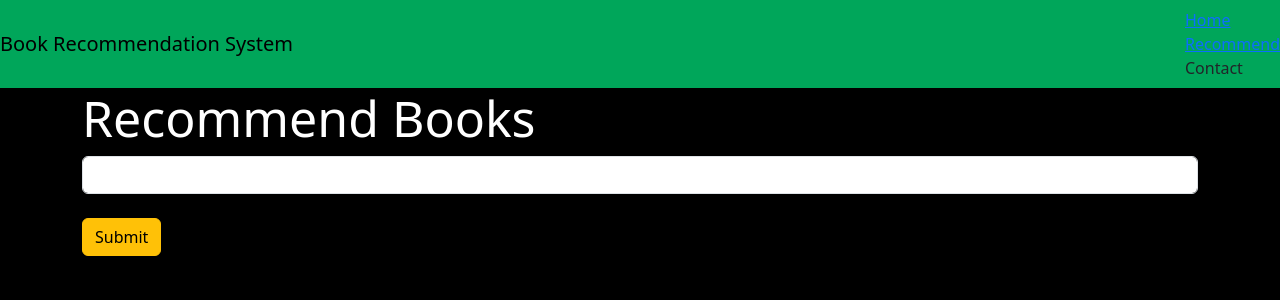
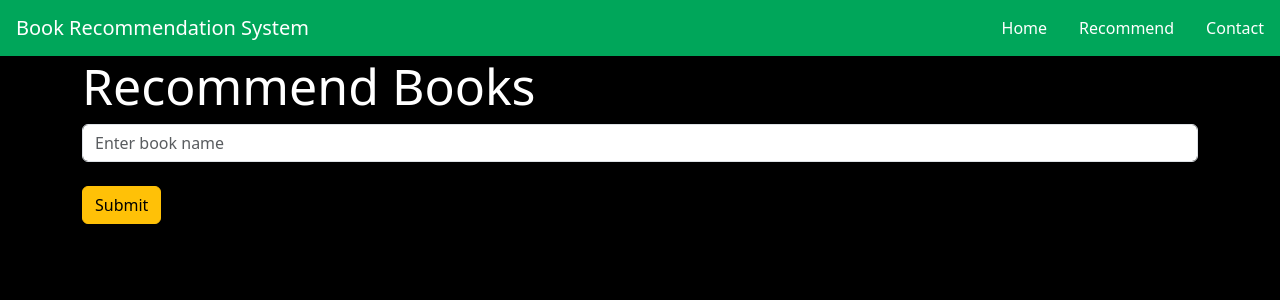
Before and after one commit to Ashutoshchawda07/Book-Recommendation-System, a Flask app: page /recommend in a window 1280 px wide. Shown: the top 300 px of the page. Run offline with Flask 3, Linux system fonts and the light colour scheme; parts of the project's set-up code (start-up, migrations or seed data) failed here and were passed over.

Commit message:
Fix book recommendation bug

```diff
--- a/Templates/recommend.html
+++ b/Templates/recommend.html
@@ -3,49 +3,58 @@
 <head>
     <meta charset="UTF-8">
     <meta name="viewport" content="width=device-width, initial-scale=1.0">
-    <title>Document</title>
-<link href="https://cdn.jsdelivr.net/npm/bootstrap@5.3.8/dist/css/bootstrap.min.css" rel="stylesheet" integrity="sha384-sRIl4kxILFvY47J16cr9ZwB07vP4J8+LH7qKQnuqkuIAvNWLzeN8tE5YBujZqJLB" crossorigin="anonymous">
+    <title>Book Recommendation</title>
+    <link href="https://cdn.jsdelivr.net/npm/bootstrap@5.3.8/dist/css/bootstrap.min.css" rel="stylesheet">
 </head>
+
 <style>
-    .text-white{
+    .text-white {
         color: white;
     }
 </style>
+
 <body style="background-color: black">
+
 <nav class="navbar" style="background-color: #00a65a">
-      <a class="navbar-brand">Book Recommendation System</a>
-     <ul class="nav navbar-nav">
-        <li><a href="/">Home</a></li>
-        <li><a href="/recommend">Recommend</a></li>
-        <li><a>Contact</a></li>
+    <a class="navbar-brand text-white ms-3">Book Recommendation System</a>
+    <ul class="nav">
+        <li class="nav-item"><a class="nav-link text-white" href="/">Home</a></li>
+        <li class="nav-item"><a class="nav-link text-white" href="/recommend">Recommend</a></li>
+        <li class="nav-item"><a class="nav-link text-white">Contact</a></li>
     </ul>
 </nav>
+
 <div class="container">
     <div class="row">
         <div class="col-md-12">
             <h1 class="text-white" style="font-size: 50px">Recommend Books</h1>
+
             <form action="/recommend_books" method="post">
-                <input name="user_input" class="form-control">
+                <input name="user_input" class="form-control" placeholder="Enter book name">
                 <br>
                 <input type="submit" class="btn btn-warning">
             </form>
+
+            {% if error %}
+                <p class="text-danger mt-3">{{ error }}</p>
+            {% endif %}
         </div>
 
         {% if data %}
             {% for i in data %}
                 <div class="col-md-3" style="margin-top: 20px">
                     <div class="card">
+                        <img class="card-img-top" src="{{ i[2] }}">
                         <div class="card-body">
-                                <img class="card-img-top" src="{{i[2]}}">
-                                <h2>{{i[0]}}</h2>
-                                <h4>{{i[1]}}</h4>
+                            <h5>{{ i[0] }}</h5>
+                            <p>{{ i[1] }}</p>
                         </div>
                     </div>
                 </div>
             {% endfor %}
         {% endif %}
-
     </div>
 </div>
+
 </body>
 </html>
--- a/app.py
+++ b/app.py
@@ -1,14 +1,19 @@
-from flask import Flask, render_template,request
+from flask import Flask, render_template, request
 import joblib
 import numpy as np
 
-# Load the saved dataframe
+# Load saved objects
 popular_df = joblib.load(open('Notebooks/popular_df.pkl', 'rb'))
 similarity_scores = joblib.load(open('Notebooks/similarity_scores.pkl', 'rb'))
 books_df = joblib.load(open('Notebooks/books_df.pkl', 'rb'))
 book_user_matrix = joblib.load(open('Notebooks/book_user_matrix.pkl', 'rb'))
 
-app = Flask(__name__ ,template_folder="Templates")
+# Normalize index once
+book_user_matrix.index = book_user_matrix.index.str.lower()
+books_df['Book-Title'] = books_df['Book-Title'].str.lower()
+
+app = Flask(__name__, template_folder="templates")
+
 
 @app.route('/')
 def home():
@@ -27,26 +32,46 @@ def recommend_ui():
     return render_template('recommend.html')
 
 
-@app.route('/recommend_books',methods=['GET','POST'])
+@app.route('/recommend_books', methods=['POST'])
 def recommend():
-    if request.method == "POST":
-        user_input = request.form.get('user_input')
-        index = np.where(book_user_matrix.index == user_input)[0][0]
-        similar_items = sorted(list(enumerate(similarity_scores[index])),
-                               key=lambda x: x[1], reverse=True)[1:5]
+    user_input = request.form.get('user_input')
 
-        data = []
-        for i in similar_items:
-            item = []
-            temp_df = books_df[books_df['Book-Title'] == book_user_matrix.index[i[0]]]
-            item.extend(list(temp_df.drop_duplicates('Book-Title')['Book-Title'].values))
-            item.extend(list(temp_df.drop_duplicates('Book-Title')['Book-Author'].values))
-            item.extend(list(temp_df.drop_duplicates('Book-Title')['Image-URL-M'].values))
-            data.append(item)
+    if not user_input:
+        return render_template(
+            'recommend.html',
+            error="Please enter a book name."
+        )
 
-        return render_template('recommend.html', data=data)
+    user_input = user_input.strip().lower()
 
-    return render_template('recommend.html')
+    # Validate input
+    if user_input not in book_user_matrix.index:
+        return render_template(
+            'recommend.html',
+            error="Book not found. Please try another book."
+        )
+
+    index = np.where(book_user_matrix.index == user_input)[0][0]
+
+    similar_items = sorted(
+        list(enumerate(similarity_scores[index])),
+        key=lambda x: x[1],
+        reverse=True
+    )[1:5]
+
+    data = []
+    for i in similar_items:
+        temp_df = books_df[books_df['Book-Title'] == book_user_matrix.index[i[0]]]
+
+        item = [
+            temp_df.drop_duplicates('Book-Title')['Book-Title'].values[0].title(),
+            temp_df.drop_duplicates('Book-Title')['Book-Author'].values[0],
+            temp_df.drop_duplicates('Book-Title')['Image-URL-M'].values[0]
+        ]
+        data.append(item)
+
+    return render_template('recommend.html', data=data)
+
 
 if __name__ == '__main__':
     app.run(debug=True)
```
Lines whose indentation alone changed are shown as unchanged.
